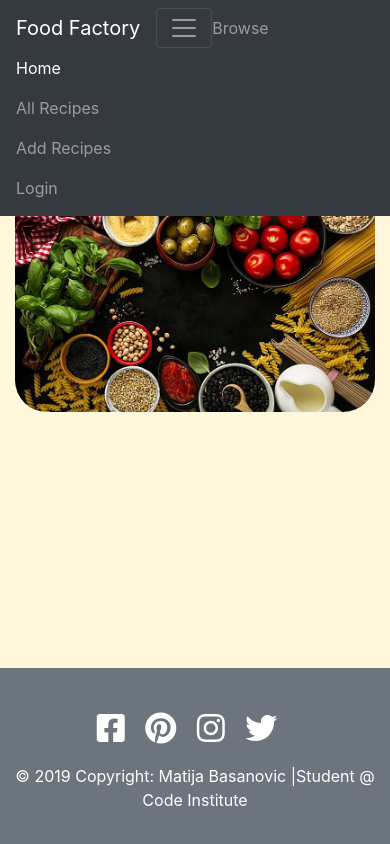
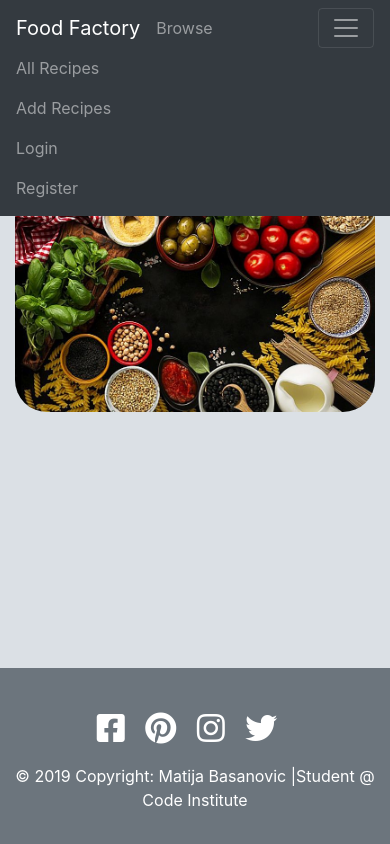
Before and after one commit to MatijaBas/Food-Factory, a Flask app: page / in a window 390 px wide, after a click that opens the changed part. Run offline with Flask 2, Linux system fonts and the light colour scheme; some libraries are stand-ins or nearby versions.

Commit message:
Edited images to be responsive and collapsible navbar on smaler devices

```diff
--- a/static/css/style.css
+++ b/static/css/style.css
@@ -14,11 +14,16 @@ article {
     display: grid;
     grid-template-rows: auto 1fr auto;
     grid-template-columns: 100%;
+    background: #dbe0e5;
 }
 
 .index-img {
     border-radius: 2rem;
     margin-top: 16px;
+}
+
+.recipe-img {
+    margin-top: 25px;
 }
 
 .header {
--- a/templates/base.html
+++ b/templates/base.html
@@ -19,24 +19,20 @@
 </head>
 
 <body>
-	<article style="background: cornsilk;">
+	<article>
 		<header>
 			<nav class="navbar navbar-expand-md navbar-dark fixed-top bg-dark">
-				<a class="navbar-brand" href="#">Food Factory</a>
-				<button class="navbar-toggler" type="button" data-toggle="collapse" data-target="#navbarCollapse" aria-controls="navbarCollapse" aria-expanded="false" aria-label="Toggle   navigation">
-                         <span class="navbar-toggler-icon"></span>
-                </button>
+				<a class="navbar-brand" href="{{url_for('index')}}">Food Factory</a>
 				<ul class="navbar-nav mr-auto">
 					<li class="nav-item">
 						<a class="nav-link" href="{{ url_for('search') }}">Browse</a>
 					</li>
 				</ul>
+				<button class="navbar-toggler" type="button" data-toggle="collapse" data-target="#navbarCollapse" aria-controls="navbarCollapse" aria-expanded="false" aria-label="Toggle   navigation">
+                         <span class="navbar-toggler-icon"></span>
+                </button>
 				<div class="collapse navbar-collapse" id="navbarCollapse">
 					<ul class="navbar-nav ml-auto">
-						<li class="nav-item active">
-							<a class="nav-link" href="{{url_for('index')}}">Home
-								<span class="sr-only">(current)</span></a>
-						</li>
 						<li class="nav-item">
 							<a class="nav-link" href="{{url_for('all_recipes')}}">All Recipes</a>
 						</li>
@@ -45,6 +41,9 @@
 						</li>
 						<li class="nav-item">
 							<a class="nav-link" href="{{ url_for('login') }}">Login</a>
+						</li>
+						<li class="nav-item">
+							<a class="nav-link" href="{{ url_for('register') }}">Register</a>
 						</li>
 					</ul>
 				</div>
--- a/templates/detail.html
+++ b/templates/detail.html
@@ -6,7 +6,7 @@
 			<div class="row">
 				<div class="col-md-6">
 					{% if recipe.image %}
-					<img src="/static/img/{{recipe.image}}" />
+					<img src="/static/img/{{recipe.image}}" class="col-sm-4 recipe-img" />
                     {% endif %}
                  </div>
 					<div class="col-md-6 text-center" style="margin-top: 100px;">
```
